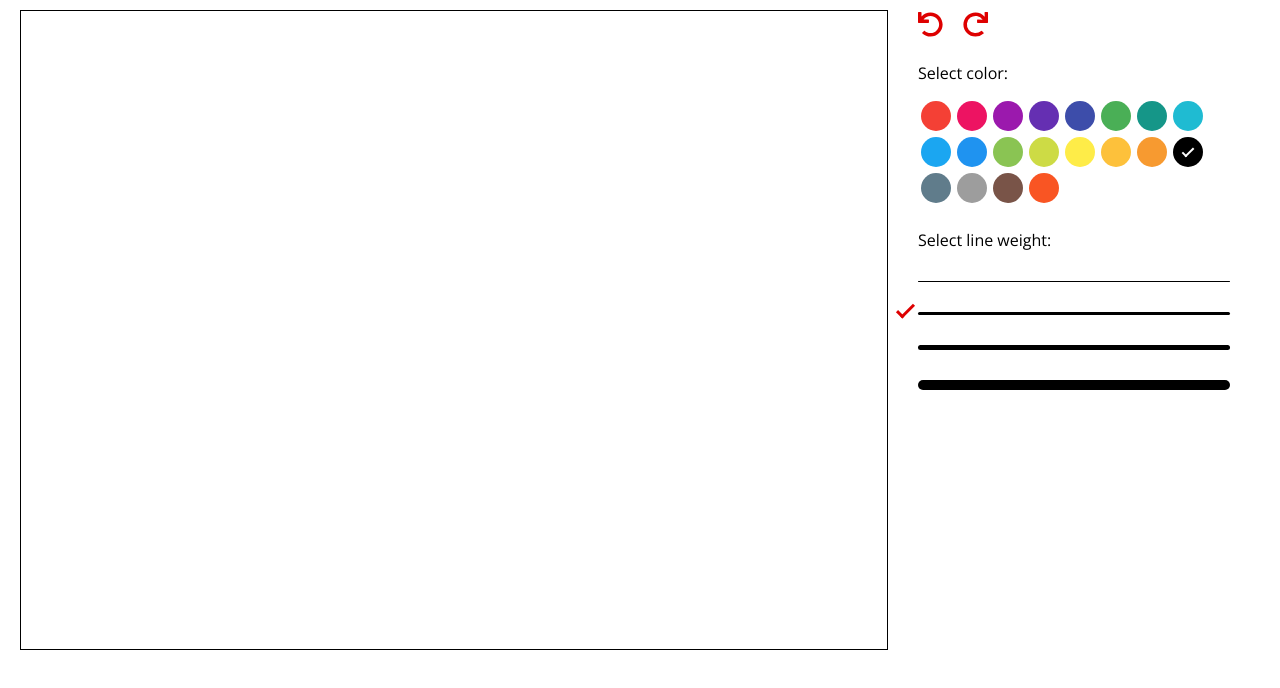
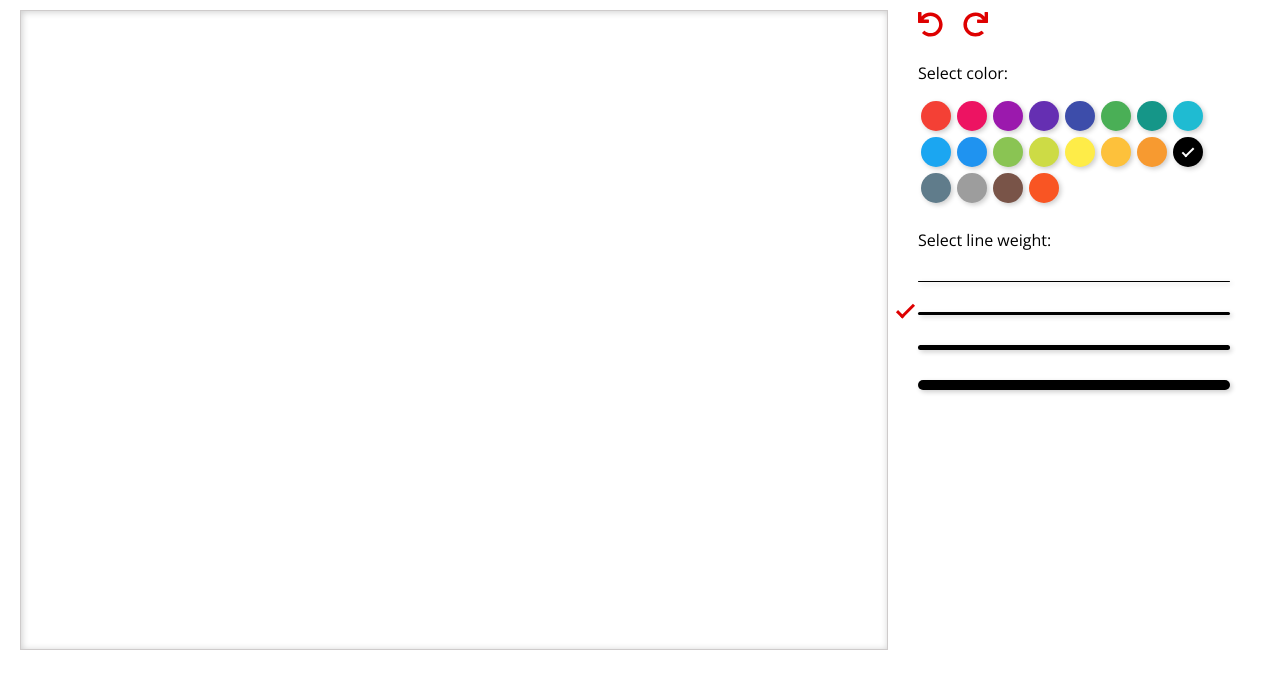
Before and after one commit to dpoquet/angular-paint, an Angular app: page / in a window 1280 px wide. Shown: the top 688 px of the page. Built offline with nearby package versions, Linux system fonts and the light colour scheme.

Commit message:
Added some decorate styles

```diff
--- a/src/scss/components/colorpicker.scss
+++ b/src/scss/components/colorpicker.scss
@@ -14,6 +14,9 @@
       margin: 3px;
       border-radius: 50%;
       border: 1px solid transparent;
+      -webkit-box-shadow: 2px 2px 5px 0px rgba(0,0,0,0.2);
+      box-shadow: 2px 2px 5px 0px rgba(0,0,0,0.2);
+      outline: none !important;
       cursor: pointer;
 
       &:after {
--- a/src/scss/components/sizepicker.scss
+++ b/src/scss/components/sizepicker.scss
@@ -43,6 +43,8 @@
         width: 100%;
         background-color: $black;
         border-radius: 10px;
+        -webkit-box-shadow: 2px 2px 5px 0px rgba(0,0,0,0.2);
+        box-shadow: 2px 2px 5px 0px rgba(0,0,0,0.2);
       }
     }
   }
--- a/src/scss/layout.scss
+++ b/src/scss/layout.scss
@@ -19,7 +19,8 @@
       height: 50vh;
       position: relative;
       overflow: hidden;
-      border: 1px solid $black;
+      border: 1px solid $lightGrey;
+      box-shadow: inset 1px 1px 7px 0px rgba(0,0,0,0.2);
 
       @media (min-width: $screen-md-min) {
           display: flex;
--- a/src/scss/vars.scss
+++ b/src/scss/vars.scss
@@ -15,6 +15,7 @@ $white: #ffffff;
 $black: #000000;
 $primary: #de0000;
 $secondary: $black;
+$lightGrey: #cecbcb;
 
 /** Colors Config **/
 $text-color: $black;
```
